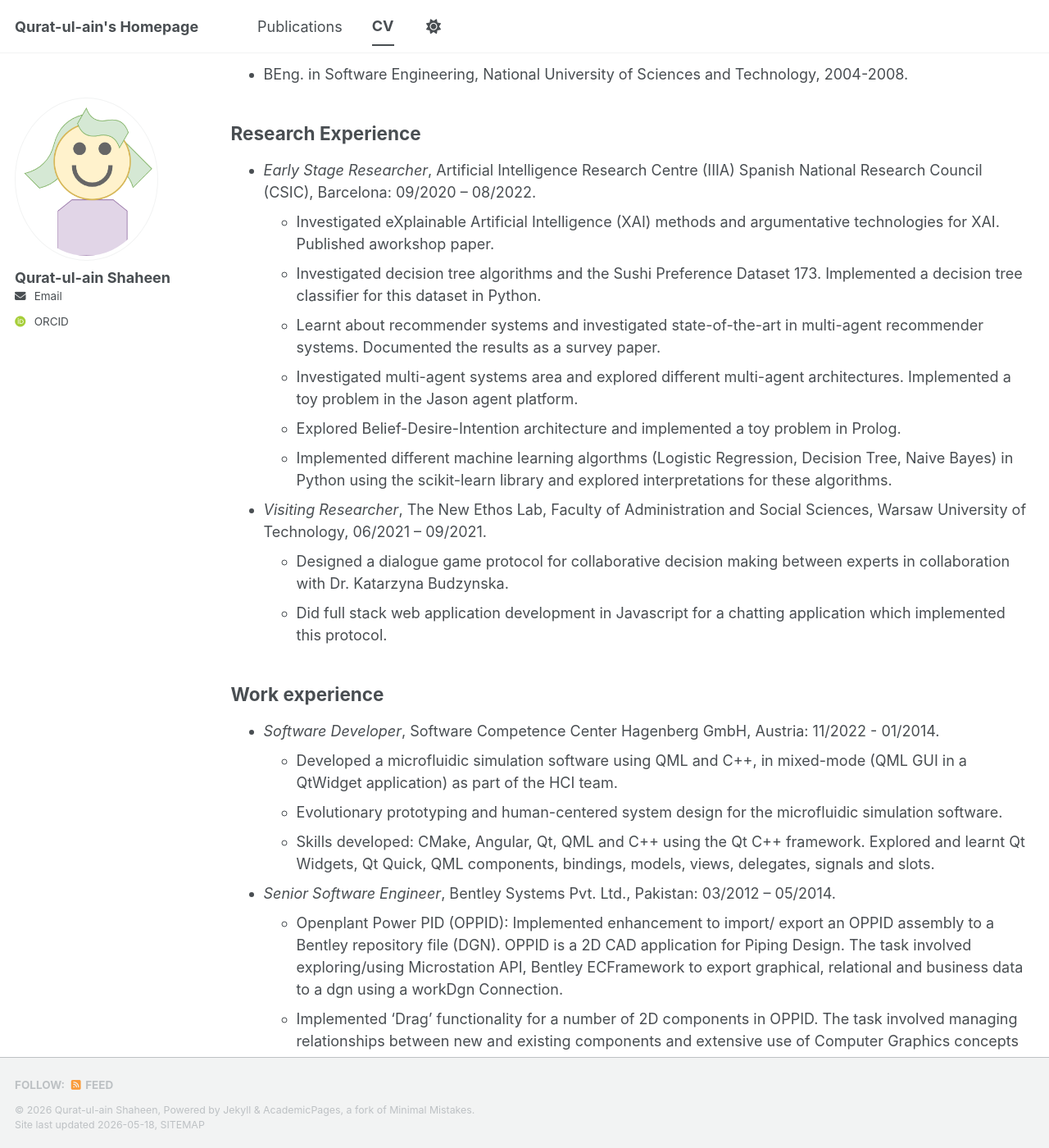
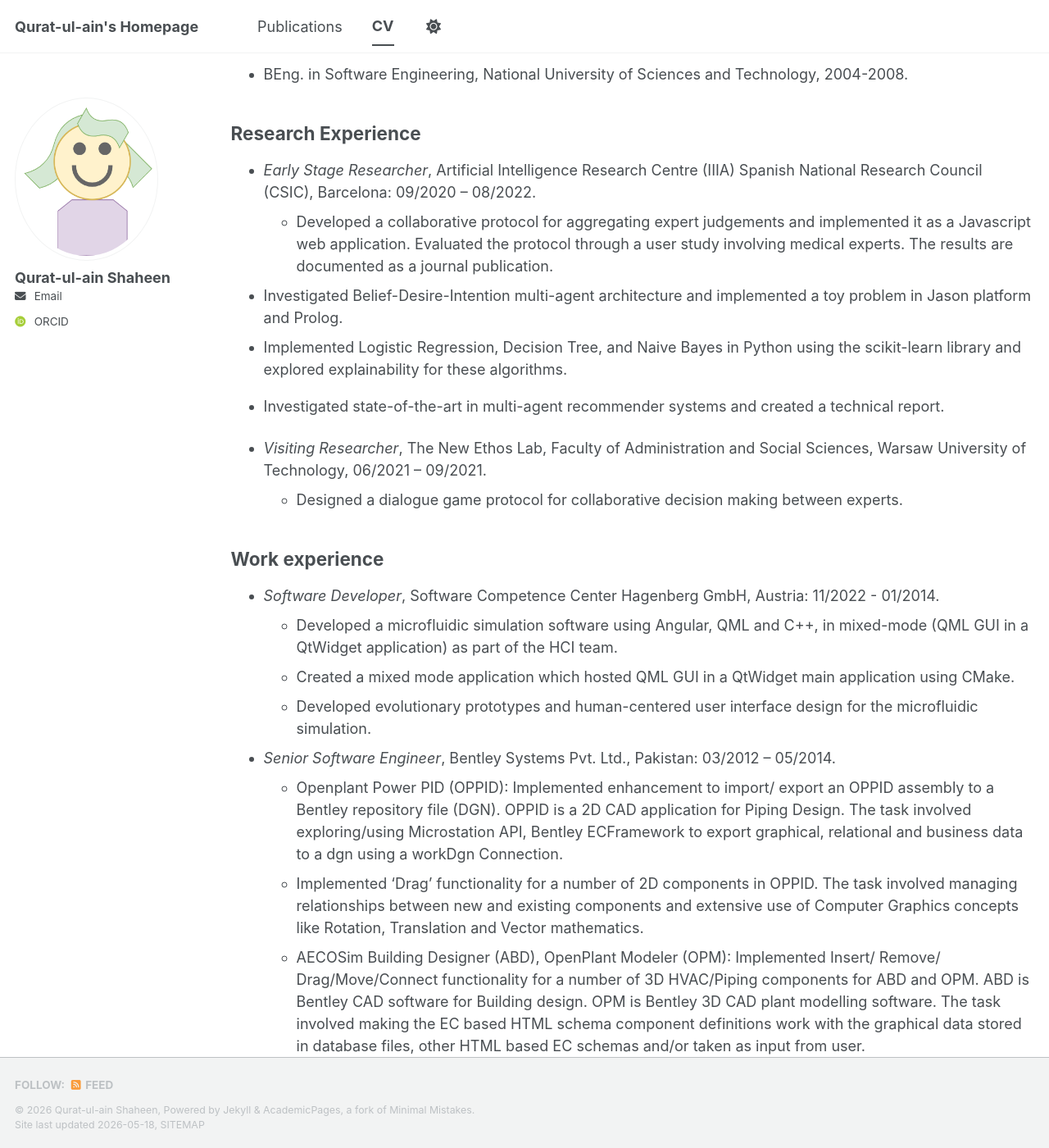
Before and after one commit to QuratulainS/QuratulainS.github.io, a Jekyll site: the page built from _pages/cv.md, in a window 1280 px wide and 1400 px high, scrolled down 466 px. Shown: the whole window at 82% size. Built offline with Jekyll 4.4.1, drawn with Linux system fonts in a browser that asks for light colours; some web fonts are replaced; a script bundle is joined from its source files by our own code; library files that are not in the unit come from our copies.

Commit message:
Update cv.md

```diff
--- a/_pages/cv.md
+++ b/_pages/cv.md
@@ -20,22 +20,20 @@ redirect_from:
 
 ## Research Experience
 - *Early Stage Researcher*, Artificial Intelligence Research Centre (IIIA) Spanish National Research Council (CSIC), Barcelona: 09/2020 – 08/2022.
-  - Investigated eXplainable Artificial Intelligence (XAI) methods and argumentative technologies for XAI. Published aworkshop paper.
-  - Investigated decision tree algorithms and the Sushi Preference Dataset 173. Implemented a decision tree classifier for this dataset in Python.
-  - Learnt about recommender systems and investigated state-of-the-art in multi-agent recommender systems. Documented the results as a survey paper.
-  - Investigated multi-agent systems area and explored different multi-agent architectures. Implemented a toy problem in the Jason agent platform.
-  - Explored Belief-Desire-Intention architecture and implemented a toy problem in Prolog.
-  - Implemented different machine learning algorthms (Logistic Regression, Decision Tree, Naive Bayes) in Python using the scikit-learn library and explored interpretations for these algorithms.
+  - Developed a collaborative protocol for aggregating expert judgements and implemented it as a Javascript web application. Evaluated the protocol through a user study involving medical experts. The results are documented as a journal publication.
+- Investigated Belief-Desire-Intention multi-agent architecture and implemented a toy problem in Jason platform and Prolog.
+- Implemented Logistic Regression, Decision Tree, and Naive Bayes in Python using the scikit-learn library and explored explainability for these algorithms.
+- Investigated state-of-the-art in multi-agent recommender systems and created a technical report.
+
 
 - *Visiting Researcher*, The New Ethos Lab, Faculty of Administration and Social Sciences, Warsaw University of Technology, 06/2021 – 09/2021.
-  - Designed a dialogue game protocol for collaborative decision making between experts in collaboration with Dr. Katarzyna Budzynska.
-  - Did full stack web application development in Javascript for a chatting application which implemented this protocol.
+  - Designed a dialogue game protocol for collaborative decision making between experts.
 
 ## Work experience
 - *Software Developer*, Software Competence Center Hagenberg GmbH, Austria: 11/2022 - 01/2014.
-  - Developed a microfluidic simulation software using QML and C++, in mixed-mode (QML GUI in a QtWidget application) as part of the HCI team.
-  - Evolutionary prototyping and human-centered system design for the microfluidic simulation software.
-  - Skills developed: CMake, Angular, Qt, QML and C++ using the Qt C++ framework. Explored and learnt Qt Widgets, Qt Quick, QML components, bindings, models, views, delegates, signals and slots.
+  - Developed a microfluidic simulation software using Angular, QML and C++, in mixed-mode (QML GUI in a QtWidget application) as part of the HCI team.
+  - Created a mixed mode application which hosted QML GUI in a QtWidget main application using CMake.
+  - Developed evolutionary prototypes and human-centered user interface design for the microfluidic simulation.
 
 - *Senior Software Engineer*, Bentley Systems Pvt. Ltd., Pakistan: 03/2012 – 05/2014.
     - Openplant Power PID (OPPID): Implemented enhancement to import/ export an OPPID assembly to a Bentley repository file (DGN). OPPID is a 2D CAD application for Piping Design. The task involved exploring/using Microstation API, Bentley ECFramework to export graphical, relational and business data to a dgn using a workDgn Connection.
```
